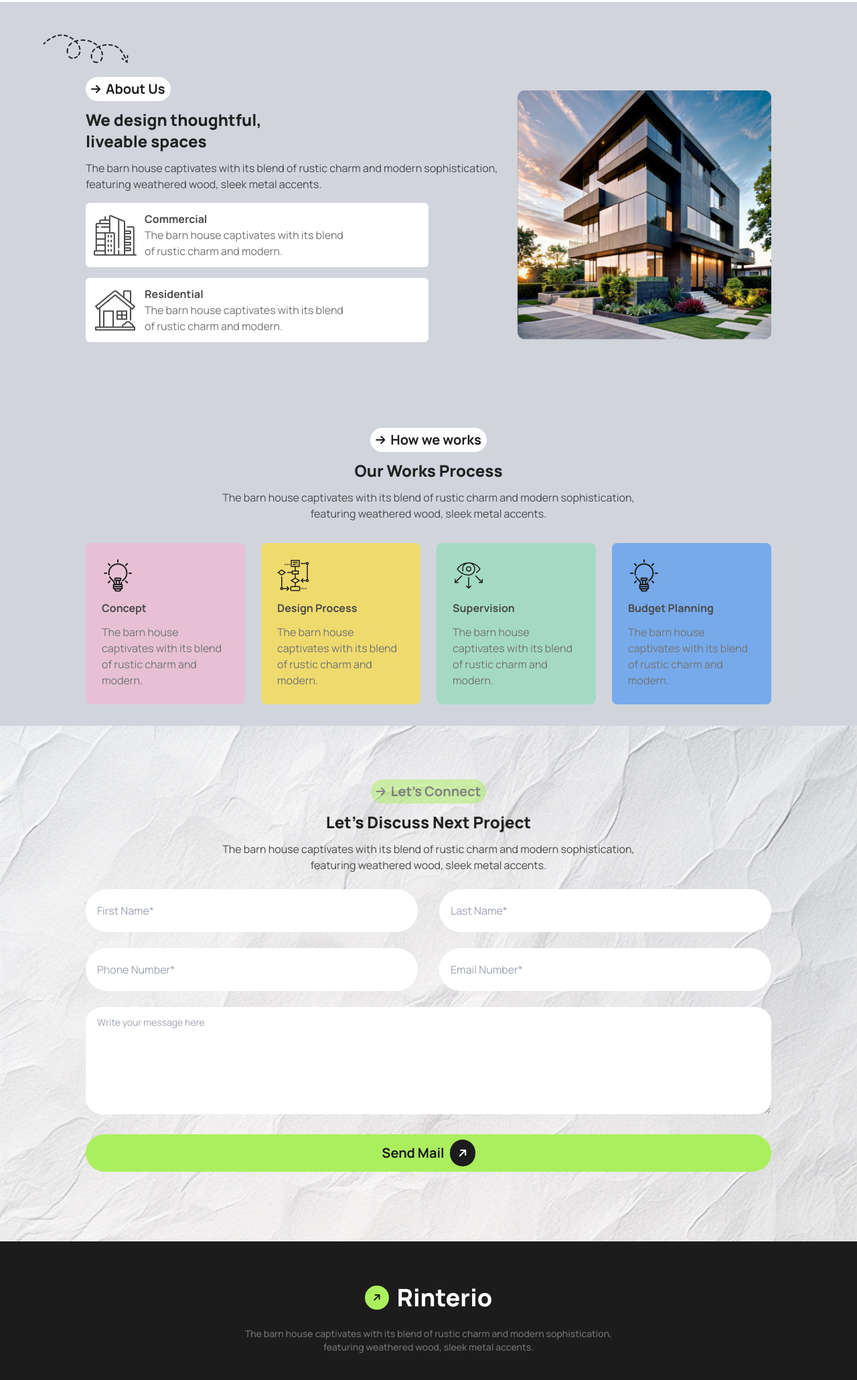
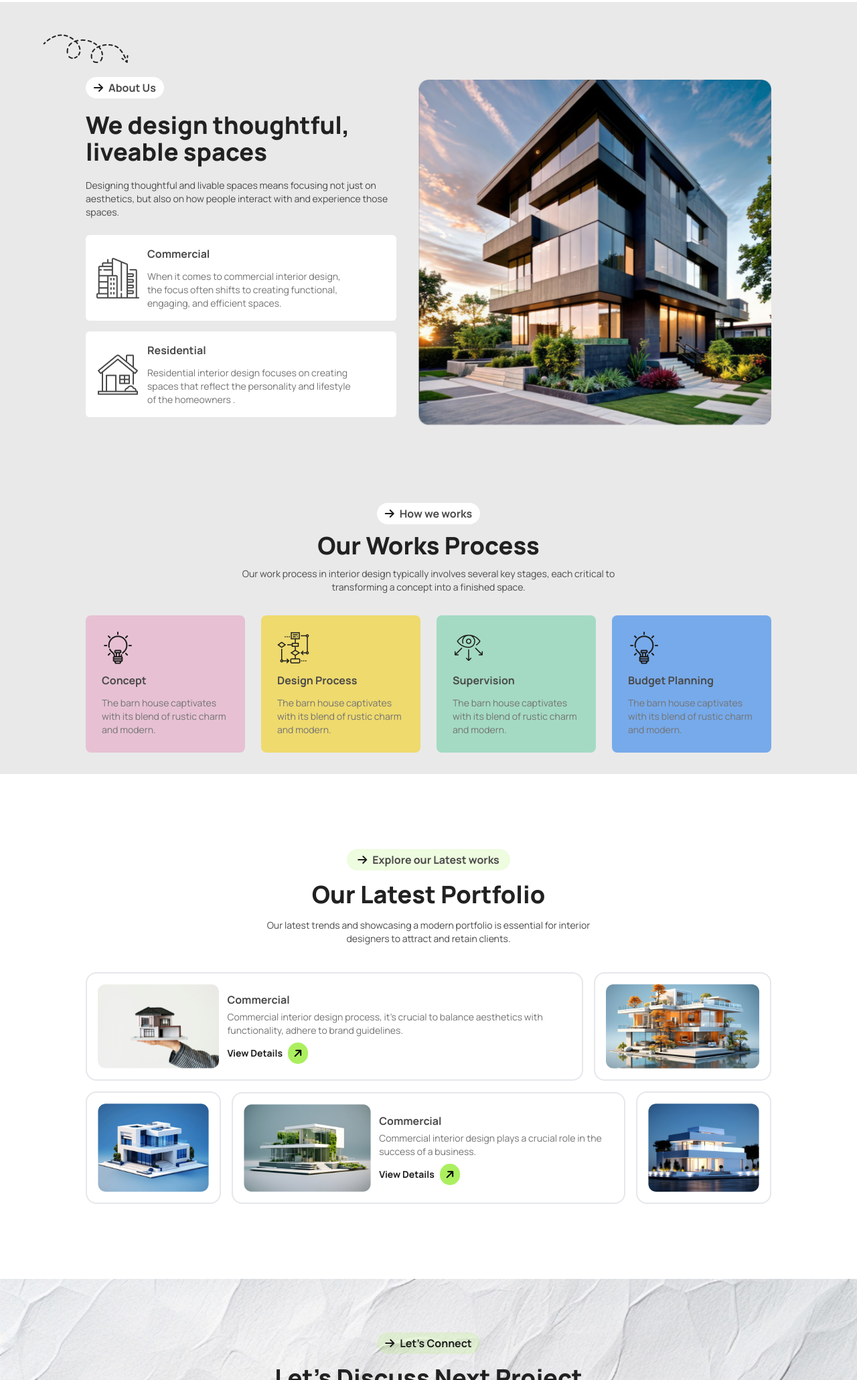
Before and after one commit to sumaiya123-eid/assignment-3, a plain HTML site: page index.html in a window 1280 px wide. Shown: the part 739-2800 px from the top of the page at 67% size. Drawn offline with nearby package versions, Linux system fonts and the light colour scheme.

Commit message:
add latest-portfolio section

```diff
--- a/index.html
+++ b/index.html
@@ -30,17 +30,52 @@
 
 </head>
 <body class="manrope">
-    <header class="px-4 py-3 md:pl-7 max-w-screen-xl mx-auto">
+
+    <header class="px-4 py-3 md:pl-7 max-w-screen-xl mx-auto bg-gradient-to-b from-slate-50 to-white">
+
+      <!-- nav-section -->
+
       <nav>
-        <div class="navbar bg-base-100 flex justify-between md:flex md:justify-between">
+        <div class="navbar bg-gradient from-slate-50 to-white flex justify-between md:flex md:justify-between">
           <div class="flex gap-2">
-            <button class=" rounded-full py-2 px-3 bg-[#ABEF5F]">
+            <button class=" rounded-full py-1 px-2 bg-[#ABEF5F]">
               <i class="fa-solid fa-arrow-right -rotate-45"></i>
             </button>
-            <a class=" text-4xl font-extrabold text-[#212121]">Rinterio</a>
+            <a class=" text-2xl font-extrabold text-[#212121]">Rinterio</a>
           </div>
           <div class="navbar-center hidden lg:flex">
             <ul class="menu menu-horizontal px-1 text-base text-[#737373]">
+              <li class="font-bold text-[#494949]"><a>Home</a></li>
+              <li><a>Services</a></li>
+              <li><a>Portfolio</a></li>
+              <li><a>Blogs</a></li>
+              <li><a>Contact Us</a></li>
+
+            </ul>
+          </div>
+          <div class="hidden md:flex md:gap-3 ">
+            <button class=" btn-circle bg-[#FFFFFF]">
+              <i class="fa-solid fa-magnifying-glass text-[#737373]"></i>
+            </button>
+            <button class="btn-circle bg-[#FFFFFF]">
+              <i class="fa-solid fa-cart-shopping text-[#737373]"></i>
+            </button>
+              <button class=" bg-[#ABEF5F] rounded-full py-2 px-3">
+              <div class="flex items-center justify-center gap-2">
+                <p class="text-base font-bold text-[#1C1C1C]">Book Consult</p>
+                <div class="rounded-full bg-[#1C1C1C] py-1 px-2">
+                <i class="fa-solid fa-arrow-right -rotate-45 text-white"></i>
+              </div>
+            </div>
+            </button>
+
+
+          </div>
+          <div class="dropdown">
+            <div tabindex="0" role="button" class="btn btn-ghost lg:hidden">
+              <i class="fa-solid fa-bars"></i>
+            </div>
+            <ul tabindex="0" class="menu menu-sm dropdown-content bg-base-100 rounded-box z-[1] mt-3 w-40 p-2 shadow right-0">
               <li><a class="font-bold text-[#494949]">Home</a></li>
               <li><a>Services</a></li>
               <li><a>Portfolio</a></li>
@@ -49,45 +84,24 @@
 
             </ul>
           </div>
-          <div class="hidden md:flex md:gap-3 ">
-            <button class=" btn-circle bg-[#E9E9E9]">
-              <i class="fa-solid fa-magnifying-glass"></i>
-            </button>
-            <button class="btn-circle bg-[#E9E9E9]">
-              <i class="fa-solid fa-cart-shopping"></i>
-            </button>
-              <button class=" bg-[#ABEF5F] rounded-full py-3 px-5">
-              <div class="flex items-center justify-center gap-2">
-                <p class="text-xl font-bold text-[#1C1C1C]">Book Consult</p>
-                <div class="rounded-full bg-[#1C1C1C] py-2 px-3">
-                <i class="fa-solid fa-arrow-right -rotate-45 text-white"></i>
-              </div>
-            </div>
-            </button>
-
-
-          </div>
-          <div class="dropdown">
-            <div tabindex="0" role="button" class="lg:hidden">
-              <i class="fa-solid fa-bars"></i>
-            </div>
-
-          </div>
         </div>
       </nav>
+
+      <!-- hero-section -->
+
       <section>
         <div class="hero">
           <div class="hero-content text-center">
-            <div class="">
+            <div>
               <img class="mx-auto" src="./assets/banner.png" alt="" srcset="">
-              <h1 class="text-3xl md:text-5xl font-extrabold text-[#212121]">A barn house of this design has a <br class="hidden md:block"> striking appearance</h1>
+              <h1 class="text-3xl md:text-5xl font-extrabold text-[#212121] mt-5">A barn house of this design has a <br class="hidden md:block"> striking appearance</h1>
               <p class="text-sm py-4 md:text-base md:py-6 text-[#494949]">
                 The barn house captivates with its blend of rustic charm and modern sophistication, featuring weathered wood, sleek metal <br class="hidden md:block"> accents, and large windows that flood the space with natural light.
               </p>
-              <button class=" bg-[#ABEF5F80] rounded-full px-16 py-1 md:py-3 md:px-5">
+              <button class=" bg-[#ABEF5F80] rounded-full w-full py-2 md:w-auto md:py-2 md:px-4 border border-2 border-[#ABEF5F]">
                 <div class="flex items-center justify-center gap-2">
-                  <p class="text-xl font-bold text-[#212121]">View Details</p>
-                  <div class="rounded-full bg-[#ABEF5F] py-2 px-3">
+                  <p class="text-base font-bold text-[#212121]">View Details</p>
+                  <div class="rounded-full bg-[#ABEF5F] py-1 px-2">
                   <i class="fa-solid fa-arrow-right -rotate-45 text-black"></i>
                 </div>
               </div>
@@ -98,34 +112,38 @@
       </section>
     </header>
     <main>
-<section class="bg-gray-300 bg-no-repeat ">
-  <div class=" max-w-screen-lg mx-auto p-10 md:p-0 md:flex items-center md:py-28">
+
+<!-- about-us section -->
+
+<section class="bg-[#E9E9E9] ">
+  <div class=" max-w-screen-lg mx-auto p-6 md:p-0 md:flex items-center gap-8 md:py-28">
 
     <div class="relative pb-4">
       <img class="hidden md:block absolute -top-16 -left-16" src="./assets/Vector.png" alt="" srcset="">
       <div class="text-center md:text-start">
-      <button class=" bg-[#FFFFFF] rounded-full px-2 py-1">
+      <button class=" bg-[#FFFFFF] rounded-full px-3 py-1">
         <div class="flex items-center justify-center gap-2">
           <i class="fa-solid fa-arrow-right text-[#1C1C1C]"></i>
-          <p class="text-xl font-bold text-[#1C1C1C]">About Us</p>
+          <p class="text-base font-bold text-[#494949]">About Us</p>
            </div>
       </button>
     </div>
-      <h1 class="text-2xl font-extrabold text-[#212121] py-3 text-center md:text-start">We design thoughtful, <br> liveable spaces</h3>
-      <p class="text-[#494949] text-center md:text-start">The barn house captivates with its blend of rustic charm and
-        modern sophistication, featuring weathered wood, sleek metal accents.</p>
-        <div class="flex md:items-center gap-3 bg-[#FFFFFF] rounded-md my-4 max-w-lg p-3">
-          <div><img src="./assets/commercial.png" alt="" srcset=""></div>
+      <h1 class="text-2xl md:text-4xl  font-extrabold text-[#212121] py-5 text-center md:text-start">We design thoughtful, <br> liveable spaces</h3>
+      <p class="text-[#494949] text-sm text-center md:text-start pb-2"> Designing thoughtful and livable spaces means focusing not just on <br class="hidden md:block"> aesthetics, but also on how people interact with and experience those spaces.</p>
+        <div class="flex md:items-center gap-3 bg-[#FFFFFF] rounded-md my-4 max-w-lg p-4">
           <div>
-            <h4 class="font-xl text-[#494949] font-bold">Commercial</h4>
-            <p class="text-[#737373]">The barn house captivates with its blend <br> of rustic charm and modern.</p>
+            <img src="./assets/commercial.png" alt="" srcset="">
+          </div>
+          <div>
+            <h4 class="font-xl text-[#494949] font-bold pb-3">Commercial</h4>
+            <p class="text-sm text-[#737373]">When it comes to commercial interior design, <br  class="hidden md:block"> the focus often shifts to creating functional, <br  class="hidden md:block"> engaging, and efficient spaces.</p>
           </div>
         </div>
-        <div class="flex md:items-center gap-3 bg-[#FFFFFF] rounded-md max-w-lg p-3">
+        <div class="flex md:items-center gap-3 bg-[#FFFFFF] rounded-md max-w-lg p-4">
           <div><img src="./assets/residential.png" alt="" srcset=""></div>
           <div>
-            <h4 class="font-xl text-[#494949] font-bold">Residential</h4>
-            <p class="text-[#737373]">The barn house captivates with its blend <br> of rustic charm and modern.</p>
+            <h4 class="font-xl text-[#494949] font-bold pb-3">Residential</h4>
+            <p class="text-[#737373] text-sm">Residential interior design focuses on creating <br  class="hidden md:block"> spaces that reflect the personality and lifestyle <br  class="hidden md:block"> of the homeowners .</p>
           </div>
         </div>
     </div>
@@ -135,73 +153,158 @@
   </div>
 <div>
   <div class="text-center">
-    <button class=" bg-[#FFFFFF] rounded-full px-2 py-1">
+    <button class=" bg-[#FFFFFF] rounded-full px-3 py-1">
       <div class="flex items-center justify-center gap-2">
         <i class="fa-solid fa-arrow-right text-[#1C1C1C]"></i>
-        <p class="text-xl font-bold text-[#1C1C1C]">How we works</p>
+        <p class="text-base font-bold text-[#494949]">How we works</p>
          </div>
     </button>
   </div>
-    <h1 class="text-2xl font-extrabold text-[#212121] py-3 text-center">Our Works Process</h3>
-    <p class="text-[#494949] text-center">The barn house captivates with its blend of rustic charm and
-      modern sophistication,<br class="hidden md:block"> featuring weathered wood, sleek metal accents.</p>
+    <h1 class="text-3xl md:text-4xl  font-extrabold text-[#212121] py-3 text-center">Our Works Process</h3>
+    <p class="text-[#494949] text-sm text-center px-3 md:px-0">Our work process in interior design typically involves several key stages, each critical to <br class="hidden md:block">transforming a concept into a finished space.</p>
     </div>
-    <div class="max-w-screen-lg mx-auto grid grid-cols-1 md:grid-cols-4 gap-3 md:gap-6 px-3 py-3 md:py-8 md:px-0">
+    <div class="max-w-screen-lg mx-auto grid grid-cols-1 md:grid-cols-4 gap-6 md:gap-6 px-6 py-6 md:py-8 md:px-0">
       <div class="bg-[#E7C1D3] rounded-lg p-6">
         <img src="./assets/concept.png" alt="" srcset="">
         <h4 class="font-xl text-[#494949] font-bold py-3">Concept</h4>
-        <p class="text-[#737373]">The barn house captivates with its blend of rustic charm and modern.</p>
+        <p class="text-[#737373] text-sm">The barn house captivates with its blend of rustic charm and modern.</p>
       </div>
       <div class="bg-[#EFDA6E] rounded-lg p-6">
         <img src="./assets/flow-chart.png" alt="" srcset="">
         <h4 class="font-xl text-[#494949] font-bold py-3">Design Process</h4>
-        <p class="text-[#737373]">The barn house captivates with its blend of rustic charm and modern.</p>
+        <p class="text-[#737373] text-sm">The barn house captivates with its blend of rustic charm and modern.</p>
       </div>
       <div class="bg-[#A4DAC3] rounded-lg p-6">
         <img src="./assets/vision.png" alt="" srcset="">
         <h4 class="font-xl text-[#494949] font-bold py-3">Supervision</h4>
-        <p class="text-[#737373]">The barn house captivates with its blend of rustic charm and modern.</p>
+        <p class="text-[#737373] text-sm">The barn house captivates with its blend of rustic charm and modern.</p>
       </div>
       <div class="bg-[#77AAEA] rounded-lg p-6">
         <img src="./assets/concept.png" alt="" srcset="">
         <h4 class="font-xl text-[#494949] font-bold py-3">Budget Planning</h4>
-        <p class="text-[#737373]">The barn house captivates with its blend of rustic charm and modern.</p>
+        <p class="text-[#737373] text-sm">The barn house captivates with its blend of rustic charm and modern.</p>
       </div>
     </div>
 </section>
 
+<!-- latest-portfolio section -->
+
+<section class="bg-[#E9E9E9] md:bg-white max-w-screen-lg mx-auto md:my-28 p-6 md:p-0">
+
+  <div class="text-center">
+    <button class=" bg-[#ABEF5F33] rounded-full px-4 py-1">
+      <div class="flex items-center justify-center gap-2">
+        <i class="fa-solid fa-arrow-right text-[#1C1C1C]"></i>
+        <p class="text-base font-bold text-[#494949]">Explore our Latest works</p>
+         </div>
+    </button>
+  </div>
+    <h1 class="text-3xl md:text-4xl font-extrabold text-[#212121] py-4 text-center">Our Latest Portfolio</h3>
+    <p class="text-[#494949] text-sm text-center">Our latest trends and showcasing a modern  portfolio is essential for interior <br  class="hidden md:block"> designers to attract and retain clients.</p>
+    </div>
+
+  <div class="md:flex items-center gap-4 mt-6 md:mt-10">
+    <div class="md:flex items-center gap-3 border border-2 p-4 rounded-2xl mb-4 md:mb-0 bg-white">
+      <div>
+        <img class="mx-auto w-full" src="./assets/img1.png" alt="" srcset="">
+      </div>
+      <div>
+        <h4 class="font-lg text-[#494949] font-bold py-4 md:py-1 ">Commercial</h4>
+        <p class="text-[#737373] text-sm pb-2">Commercial interior design process, it’s crucial to balance aesthetics with functionality, adhere to brand guidelines.</p>
+        <button>
+          <div class="flex items-center justify-center gap-2">
+            <p class="text-sm font-bold text-[#1C1C1C]">View Details</p>
+            <div class="rounded-full bg-[#ABEF5F] py-1 px-2">
+            <i class="fa-solid fa-arrow-right -rotate-45 text-black"></i>
+          </div>
+        </div>
+        </button>
+      </div>
+    </div>
+
+    <div class="border border-2 rounded-2xl p-4  bg-white">
+      <img class="" src="./assets/img2.png" alt="">
+    </div>
+  </div>
+
+  <div class="md:flex items-center gap-4 my-4">
+
+    <div class="hidden md:block border border-2 p-4 rounded-2xl">
+      <img class="mx-auto w-full" src="./assets/img3.png" alt="" srcset="">
+    </div>
+
+    <div class="md:hidden border border-2 p-4 rounded-2xl bg-white">
+      <img class="mx-auto w-full" src="./assets/img5.png" alt="" srcset="">
+    </div>
+
+    <div class="md:flex items-center gap-3 border border-2 p-4 rounded-2xl my-4 md:my-0  bg-white">
+      <div>
+        <img class="mx-auto w-full" src="./assets/img4.png" alt="" srcset="">
+      </div>
+      <div>
+        <h4 class=" text-[#494949] font-bold py-4 md:py-1">Commercial</h4>
+        <p class="text-[#737373] text-sm pb-2">Commercial interior design plays a crucial role in the success of a business.</p>
+        <button>
+          <div class="flex items-center justify-center gap-2">
+            <p class="text-sm font-bold text-[#1C1C1C]">View Details</p>
+            <div class="rounded-full bg-[#ABEF5F] py-1 px-2">
+            <i class="fa-solid fa-arrow-right -rotate-45 text-black"></i>
+          </div>
+        </div>
+        </button>
+      </div>
+    </div>
+
+    <div class="hidden md:block border border-2 p-4 rounded-2xl">
+      <img class="mx-auto w-full" src="./assets/img5.png" alt="" srcset="">
+    </div>
+
+    <div class="md:hidden border border-2 p-4 rounded-2xl  bg-white">
+      <img class="mx-auto w-full" src="./assets/img3.png" alt="" srcset="">
+    </div>
+
+    <div class="md:hidden border border-2 p-4 rounded-2xl mt-4  bg-white">
+      <img class="mx-auto w-full" src="./assets/img5.png" alt="" srcset="">
+    </div>
+
+
+  </div>
+</section>
+
+
+<!-- next-project section -->
+
 <section class="bg-no-repeat bg-cover px-4 py-8 md:py-20 md:px-0" style="background-image: url(./assets/bg.jpg);" >
   <div class="max-w-screen-lg mx-auto">
   <div class="text-center">
-    <button class=" bg-[#ABEF5F] opacity-50 rounded-full px-2 py-1">
+    <button class=" bg-[#ABEF5F33] rounded-full px-3 py-1">
       <div class="flex items-center justify-center gap-2">
         <i class="fa-solid fa-arrow-right text-[#1C1C1C]"></i>
-        <p class="text-xl font-bold text-[#1C1C1C]">Let’s Connect</p>
+        <p class="text-base font-bold text-[#1C1C1C]">Let’s Connect</p>
          </div>
     </button>
   </div>
-    <h1 class="text-2xl font-extrabold text-[#212121] py-3 text-center">Let’s Discuss Next <br class="md:hidden"> Project</h3>
-    <p class="text-[#494949] text-center">The barn house captivates with its blend of rustic charm and
-      modern sophistication,<br class="hidden md:block"> featuring weathered wood, sleek metal accents.</p>
+    <h1 class="text-3xl md:text-4xl  font-extrabold text-[#212121] py-4 text-center">Let’s Discuss Next <br class="md:hidden"> Project</h3>
+    <p class="text-[#494949] text-sm text-center">Planning our next interior design project involves a series of steps to ensure <br class="hidden md:block"> that the project aligns with our creative vision, meets client needs, and is completed efficiently.</p>
     </div>
 <div class="max-w-screen-lg mx-auto">
-  <div class="grid grid-cols-1 md:grid-cols-2 gap-8 py-6">
+  <div class="grid grid-cols-1 md:grid-cols-2 gap-8 py-8 md:py-6">
     <input type="text" placeholder="First Name*" class="input bg-[#FFFFFF] rounded-full w-full h-16" />
     <input type="text" placeholder="Last Name*" class="input bg-[#FFFFFF] rounded-full w-full h-16" />
   </div>
-  <div class="grid grid-cols-1 md:grid-cols-2 gap-8 pb-6">
+  <div class="grid grid-cols-1 md:grid-cols-2 gap-8 pb-8 md:pb-6">
     <input type="text" placeholder="Phone Number*" class="input bg-[#FFFFFF] rounded-full w-full h-16 " />
     <input type="text" placeholder="Email Number*" class="input bg-[#FFFFFF] rounded-full w-full h-16 " />
   </div>
   <div>
-    <textarea class="textarea rounded-3xl w-full h-40" placeholder="Write your message here"></textarea>
+    <textarea class="textarea rounded-3xl w-full h-40 resize-none" placeholder="Write your message here"></textarea>
   </div>
 </div>
 <div class="max-w-screen-lg mx-auto py-6">
 <button class="w-full bg-[#ABEF5F] rounded-full py-2 px-5">
   <div class="flex items-center justify-center gap-2">
-    <p class="text-xl font-bold text-[#1C1C1C]">Send Mail</p>
-    <div class="rounded-full bg-[#1C1C1C] py-2 px-3">
+    <p class="text-base font-bold text-[#1C1C1C]">Send Mail</p>
+    <div class="rounded-full bg-[#1C1C1C] py-1 px-2">
     <i class="fa-solid fa-arrow-right -rotate-45 text-white"></i>
   </div>
 </div>
@@ -209,6 +312,8 @@
 </div>
 </section>
     </main>
+
+    <!-- footer section -->
       <footer class="footer footer-center bg-[#1C1C1C] text-primary-content p-16">
         <aside>
           <div class="flex items-center gap-3 pb-4">
@@ -218,7 +323,7 @@
             <a class=" text-4xl font-extrabold text-white">Rinterio</a>
           </div>
           <p class="text-[#737373] text-center font-medium">
-            The barn house captivates with its blend of rustic charm and modern sophistication, <br class="hidden md:block"> featuring weathered wood, sleek metal accents.
+            At Rinterio, we transform spaces into personalized, functional, and beautifully designed <br class="hidden md:block">environments. Our commitment to quality and attention to detail."
           </p>
           <ul class=" md:flex md:gap-28 pt-8 text-[#E9E9E9]">
             <li class="pb-3 md:pb-0"><a>Home</a></li>
@@ -229,9 +334,9 @@
           </ul>
         </aside>
         <div>
-          <button class=" bg-[#ABEF5F] rounded-full py-1 px-10 md:px-2">
+          <button class=" bg-[#ABEF5F] rounded-full py-1 px-4 md:px-2">
             <div class="flex items-center justify-center gap-2">
-              <p class="text-base font-bold text-[#1C1C1C]">Book Consult</p>
+              <p class="text-sm font-bold text-[#1C1C1C]">Book Consult</p>
               <div class="rounded-full bg-[#1C1C1C] py-1 px-2">
               <i class="fa-solid fa-arrow-right -rotate-45 text-white"></i>
             </div>
```
